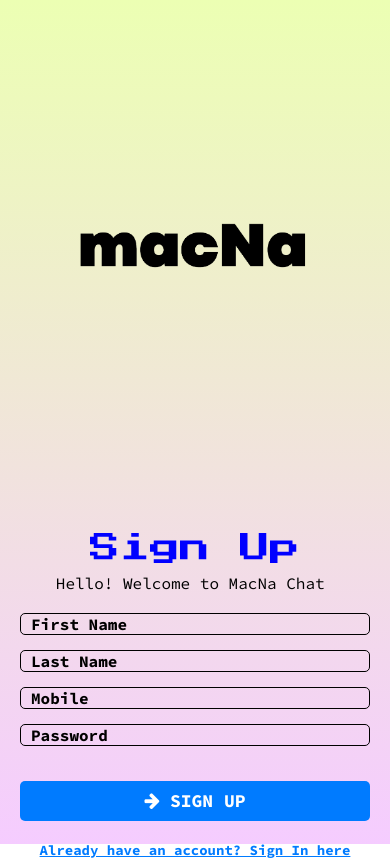
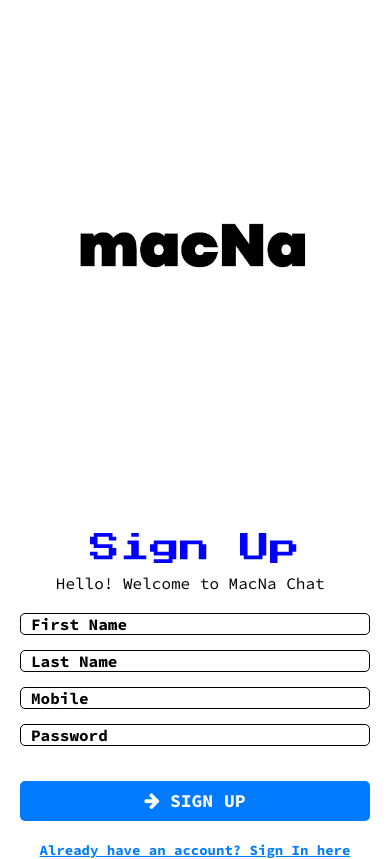
Before and after one commit to isharax9/MacNaChat, a React Native app: screen / in a window 390 px wide. Built offline with nearby package versions, Linux system fonts and the light colour scheme.

Commit message:
back to solid color background

```diff
--- a/App.js
+++ b/App.js
@@ -1,7 +1,6 @@
 import React, { useState, useEffect } from 'react';
 import { useFonts } from 'expo-font';
-import { Text, TextInput, StyleSheet, Pressable, Image } from 'react-native';
-import { LinearGradient } from 'expo-linear-gradient';
+import { View, Text, TextInput, StyleSheet, Pressable, Image, } from 'react-native';
 import { SafeAreaView } from 'react-native';
 
 import * as SplashScreen from 'expo-splash-screen';
@@ -30,11 +29,7 @@ export default function LoginScreen() {
 
   return (
     <SafeAreaView style={styles.safeArea}>
-
-        <LinearGradient
-        colors={["#ecffb3", "#f5ccff"]}
-          style={styles.container}
-        >
+      <View style={styles.container}>
         <Image source={require('./assets/logo.png')} style={styles.logo} />
         <Text style={styles.title}>Sign Up</Text>
         <Text style={styles.welcomeText}>Hello! Welcome to MacNa Chat </Text>
@@ -74,7 +69,8 @@ export default function LoginScreen() {
         <Pressable style={styles.signInButton} onPress={() => { console.log("Sign In button pressed"); }}>
           <Text style={styles.signInText}>Already have an account? Sign In here</Text>
         </Pressable>
-        </LinearGradient>
+
+      </View>
     </SafeAreaView>
   );
 }
--- a/package.json
+++ b/package.json
@@ -17,7 +17,8 @@
     "react-native": "0.74.5",
     "react-native-safe-area-context": "^4.10.5",
     "react-native-vector-icons": "^10.2.0",
-    "expo-linear-gradient": "~13.0.2"
+    "expo-linear-gradient": "~13.0.2",
+    "expo-image": "~1.13.0"
   },
   "devDependencies": {
     "@babel/core": "^7.20.0"
```
Also changed, not shown: 1 other file (tests, documents, lock files or other folders). Lines whose indentation alone changed are shown as unchanged.
